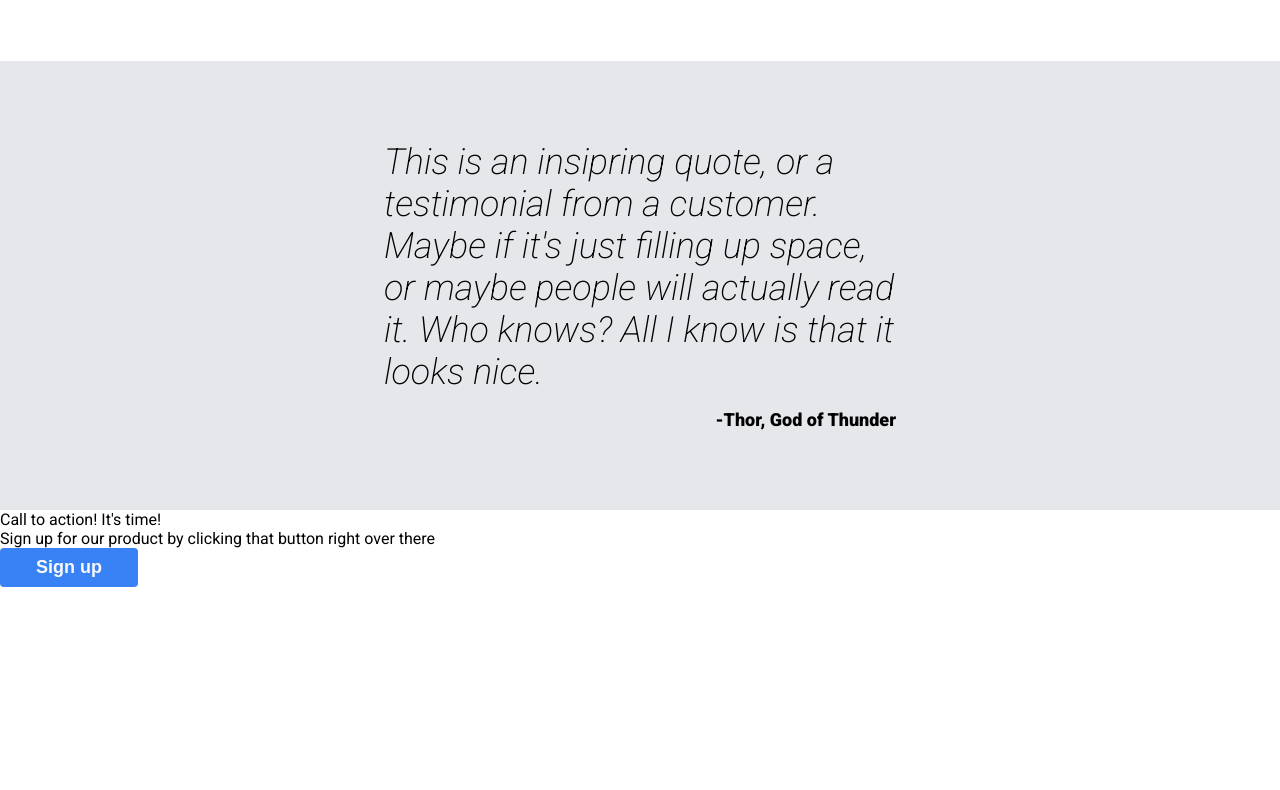
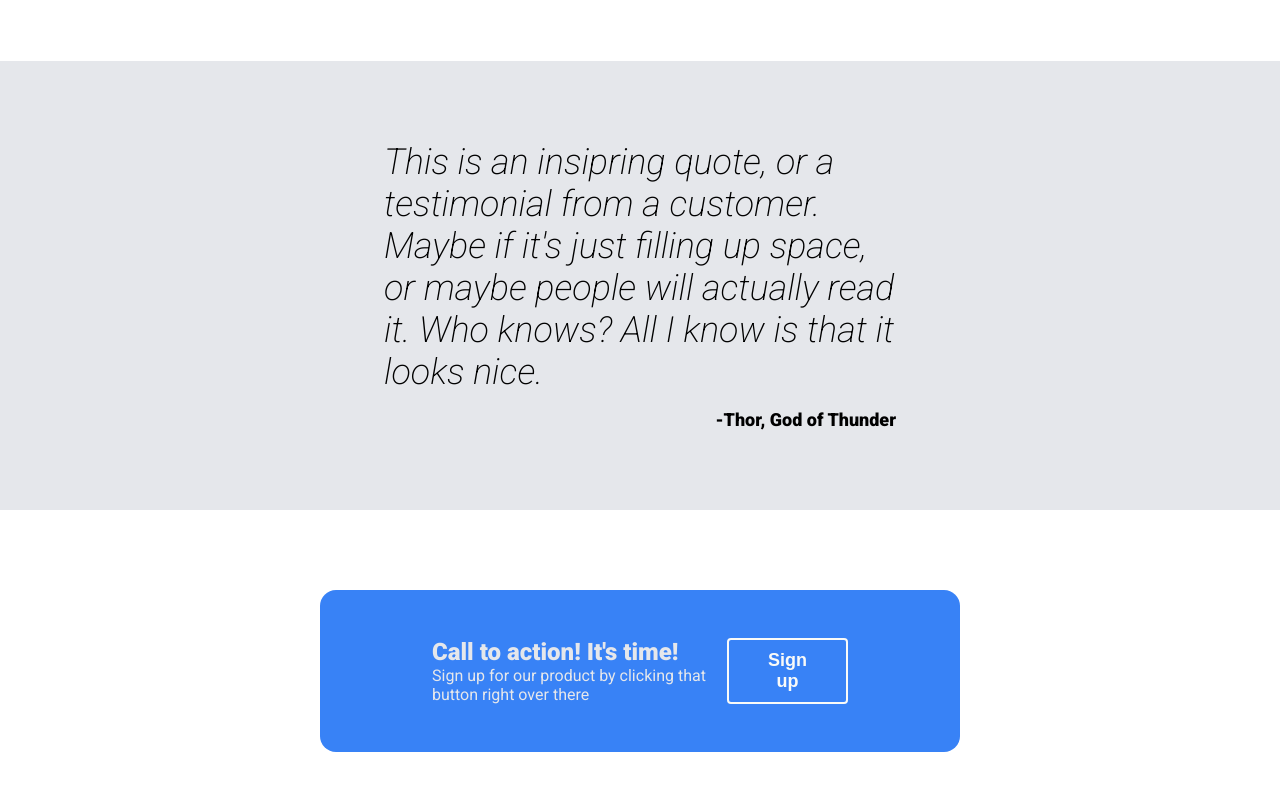
Before and after one commit to emiliano-chp-dev/odin-landing-page, a plain HTML site: page index.html in a window 1280 px wide. Shown: the part 832-1622 px from the top of the page. Before the commit the page ends 1419 px from the top, so only its background shows below. Drawn offline with Linux system fonts and the light colour scheme.

Commit message:
Style call-to-action section

```diff
--- a/index.html
+++ b/index.html
@@ -62,11 +62,13 @@
     </section>
 
     <section class="call-to-action">
-        <div class="call-to-action-text">
-            <p>Call to action! It's time!</p>
-            <p>Sign up for our product by clicking that button right over there</p>
+        <div class="call-to-action-wrapper">
+            <div class="call-to-action-text">
+                <p>Call to action! It's time!</p>
+                <p>Sign up for our product by clicking that button right over there</p>
+            </div>
+            <button class="button button-call-to-action">Sign up</button>
         </div>
-        <button class="button button-call-to-action">Sign up</button>
     </section>
 </body>
 
--- a/style.css
+++ b/style.css
@@ -131,3 +131,27 @@ button {
     font-size: 18px;
     font-weight: 900;
 }
+
+/* Style call to action */
+.call-to-action {
+    padding: 5em 25%;
+}
+
+.call-to-action .call-to-action-wrapper {
+    border-radius: 16px;
+    padding: 3em 7em;
+    background-color: #3882f6;
+    color: #e5e7eb;
+    display: flex;
+    justify-content: space-between;
+}
+
+.call-to-action .call-to-action-wrapper .call-to-action-text p:first-of-type {
+    font-size: 24px;
+    font-weight: 900;
+    color: #e5e7eb;
+}
+
+.button-call-to-action {
+    border: 2px solid #f9faf8;
+}
```
